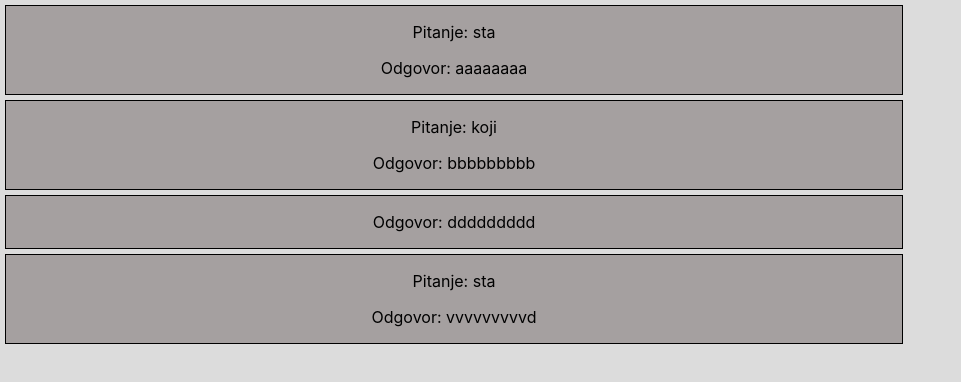
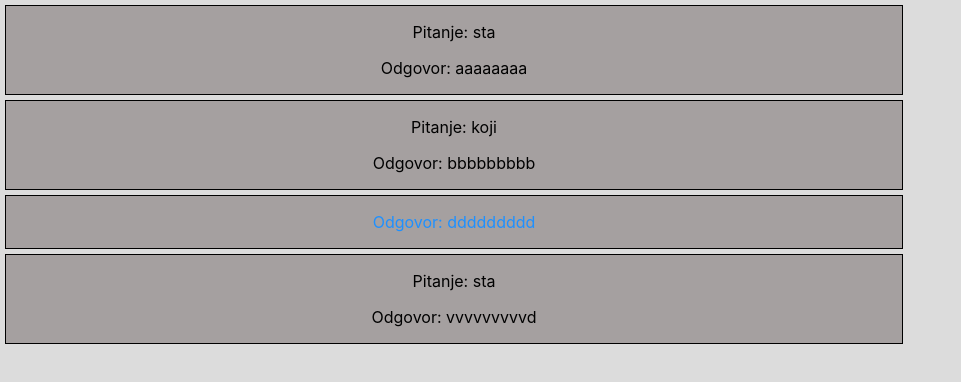
Before and after one commit to dekac9/React-nastavak-radovi, a React (Create React App) app in the folder 13 funkcije vezba prosto/zadatak-propsi-jokes/zadatak/: page / in a window 1280 px wide. Shown: the top 382 px of the page, without its empty margins (0-961 px from the left). Built offline with nearby package versions, Linux system fonts and the light colour scheme.

Commit message:
prepravljao , dodavao logiku ternarnim operatorom

```diff
--- a/13 funkcije vezba prosto/zadatak-propsi-jokes/zadatak/src/Joke.js
+++ b/13 funkcije vezba prosto/zadatak-propsi-jokes/zadatak/src/Joke.js
@@ -3,11 +3,13 @@ import React from "react";
 
 
 function Joke(props) {
-
+  let temp = props.obj.pitanje;
+  let karakt = temp?"block" : "none";
+  let boja = temp?"black":"dodgerblue"
   return (
     <div className="kartica">
-      <p style={{display:!props.obj.pitanje && "none"}}>Pitanje: {props.obj.pitanje}</p>
-      <p>Odgovor: {props.obj.odgovor}</p>
+      <p style={{display:karakt}}>Pitanje: {props.obj.pitanje}</p>
+      <p style={{color:boja}}>Odgovor: {props.obj.odgovor}</p>
     </div>
   );
 }
```
